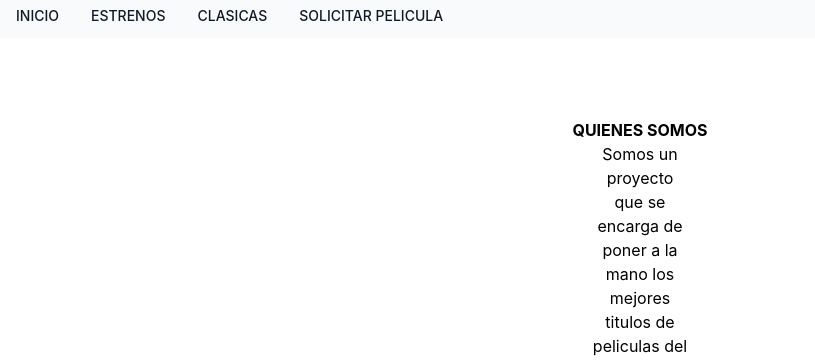
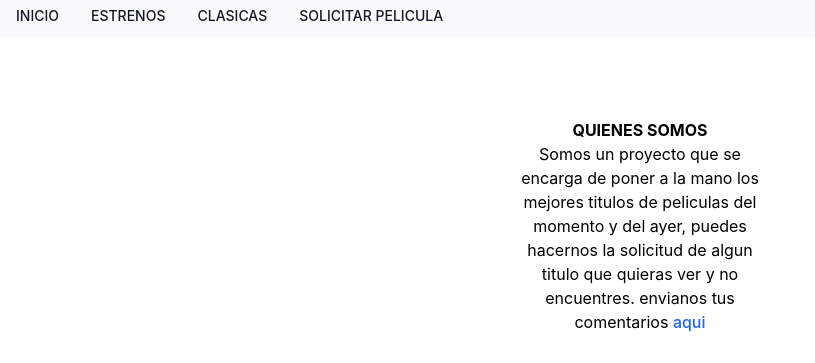
Before and after one commit to mcyvan/pelis, a plain HTML site: page acercade.html in a window 1280 px wide. Shown: the part 70-433 px from the top of the page, without its empty margins (0-815 px from the left). Drawn offline with nearby package versions, Linux system fonts and the light colour scheme.

Commit message:
acerca de

```diff
--- a/acercade.html
+++ b/acercade.html
@@ -77,7 +77,7 @@
       class="w-full max-w-screen-xl mx-auto p-4 md:py-8 items-center justify-center"
     >
         <h1 class="font-bold">QUIENES SOMOS</h1>
-        <p class=" w-24">
+        <p class=" w-64">
           Somos un proyecto que se encarga de poner a la mano los mejores titulos de peliculas del momento y del ayer,
           puedes hacernos la solicitud de algun titulo que quieras ver y no encuentres. envianos tus comentarios
           <a  class="font-medium text-blue-600 dark:text-blue-500 hover:underline" href="contactanos.html"> aqui</a>
```
